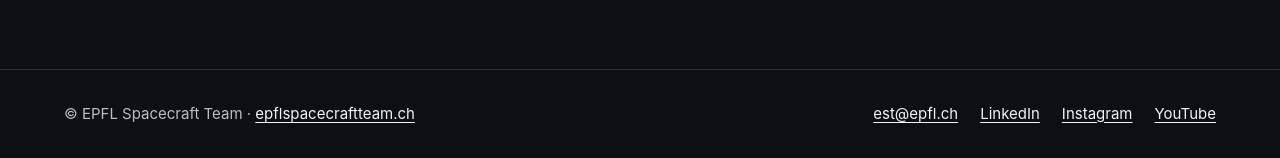
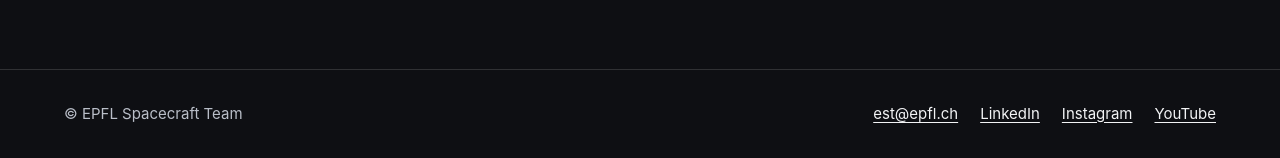
Before and after one commit to EPFL-Spacecraft-Team/website, a plain HTML site: page index.html in a window 1280 px wide. Shown: the part 4327-4485 px from the top of the page. Drawn offline with Linux system fonts and the light colour scheme.

Commit message:
Remove website link from footer
Updated footer to remove website link.

```diff
--- a/index.html
+++ b/index.html
@@ -438,7 +438,7 @@
 
   <footer>
     <div class="wrap">
-      <span>&copy; EPFL Spacecraft Team · <a href="https://www.epflspacecraftteam.ch/">epflspacecraftteam.ch</a></span>
+      <span>&copy; EPFL Spacecraft Team</span>
       <ul aria-label="Contact and social media">
         <li><a href="mailto:est@epfl.ch">est@epfl.ch</a></li>
         <li><a href="https://www.linkedin.com/company/epfl-spacecraft-team/" target="_blank" rel="noopener">LinkedIn</a></li>
```
